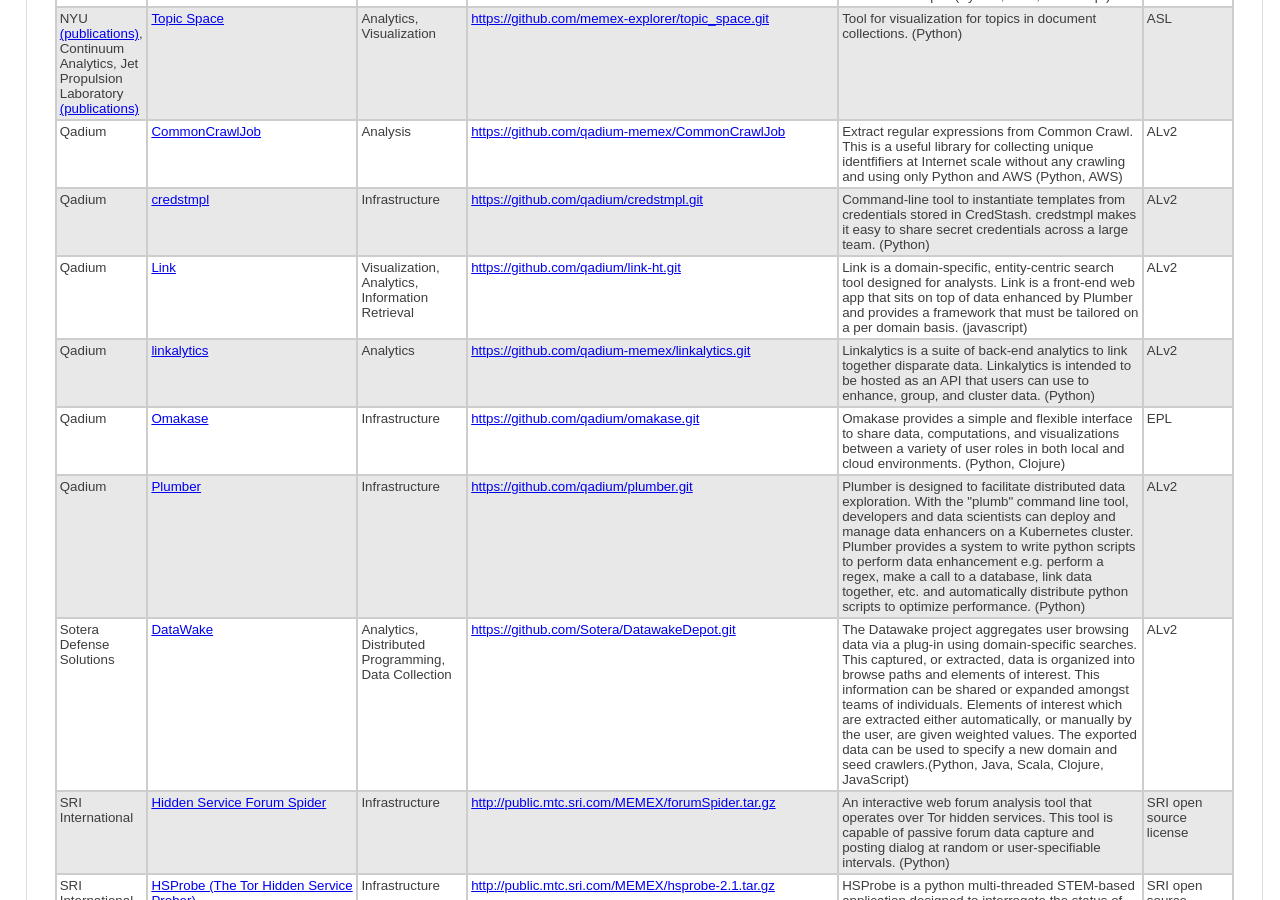
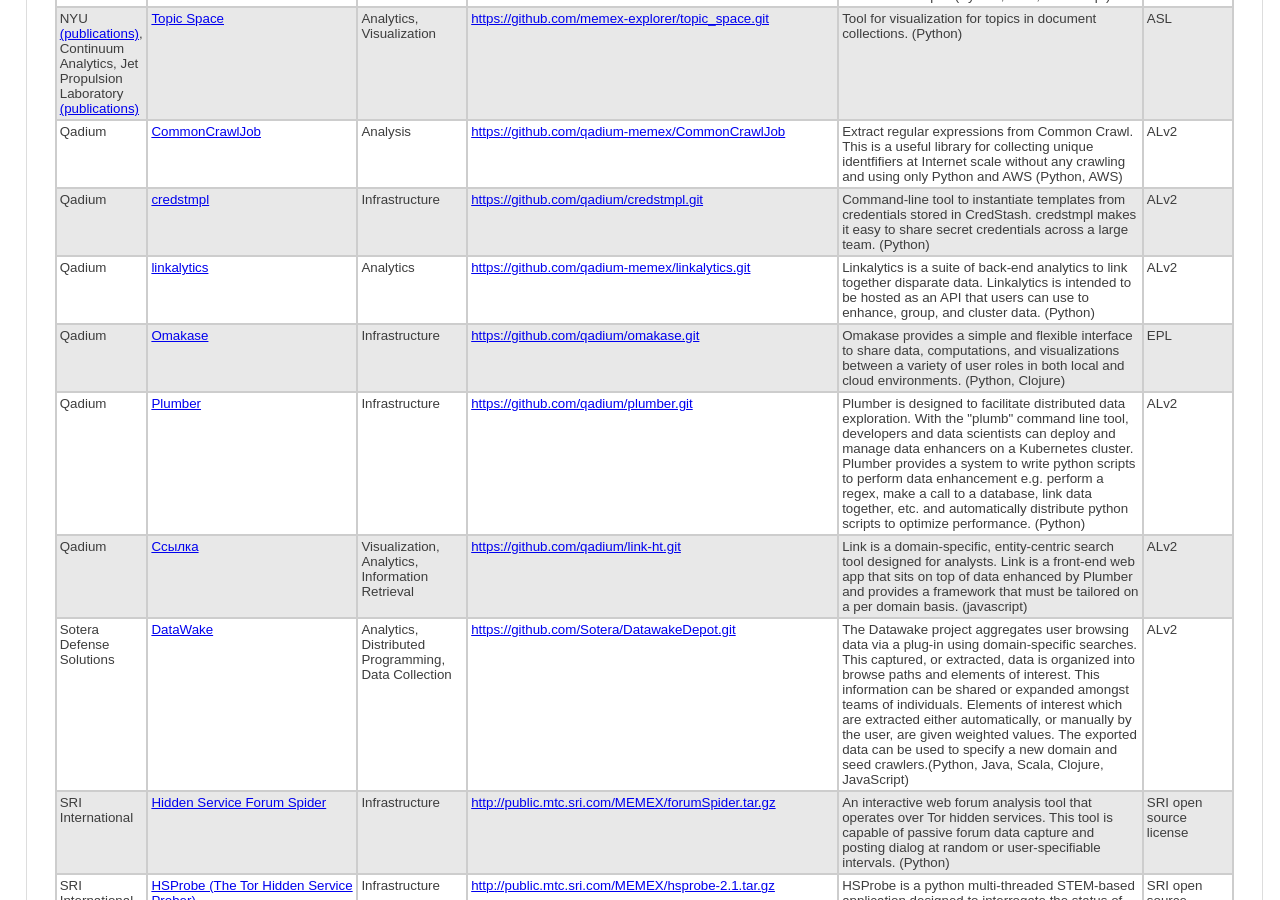
Before and after one commit to kant2002/darpa-ru, a Jekyll site: the page built from ru/MEMEX.html, in a window 1280 px wide and 900 px high, scrolled down 4733 px. Built offline with Jekyll 4.4.1, drawn with Linux system fonts in a browser that asks for light colours.

Commit message:
New translations MEMEX.html (Russian)

```diff
--- a/ru/MEMEX.html
+++ b/ru/MEMEX.html
@@ -297,7 +297,7 @@
  </tr>
 <tr>
   <td class='team'>Qadium</td>
- <td width='202' class='project'><a href='https://github.com/qadium/link-ht' class='external' target='_blank'>Link</a></td>  <td class=category>Visualization, Analytics, Information Retrieval</td>
+ <td width='202' class='project'><a href='https://github.com/qadium/link-ht' class='external' target='_blank'>Ссылка</a></td>  <td class=category>Visualization, Analytics, Information Retrieval</td>
   <td class=code> <a href=https://github.com/qadium/link-ht.git class='external' target='_blank'>https://github.com/qadium/link-ht.git</a> </td>
  <td class=description> Link is a domain-specific, entity-centric search tool designed for analysts. Link is a front-end web app that sits on top of data enhanced by Plumber and provides a framework that must be tailored on a per domain basis. (javascript) </td>
 <td class=license><span onmouseover='licenseInfo("ALv2", "Apache License 2.0", "https://www.apache.org/licenses/LICENSE-2.0", "This free software license includes certain patent termination and indemnification provisions, compatible with GPL3.", event)'>ALv2</span> </td>
@@ -370,7 +370,7 @@
 </table>
 </div></div><div id='publications'><div id='tabs1'><input class='search' placeholder='Поиск' id='search1'/><button class='clear_button' id='clear1'>Очистить</button><table id='pubs' class='tablesorter'>
  <thead>
- <tr><th>Команда</th><th>Название</th><th>Link</th></tr>
+ <tr><th>Команда</th><th>Название</th><th>Ссылка</th></tr>
  </thead>
  <tbody  class='list'><tr>
   <td class='team'>Georgetown University<a name='Georgetown University'></a></td>
```
